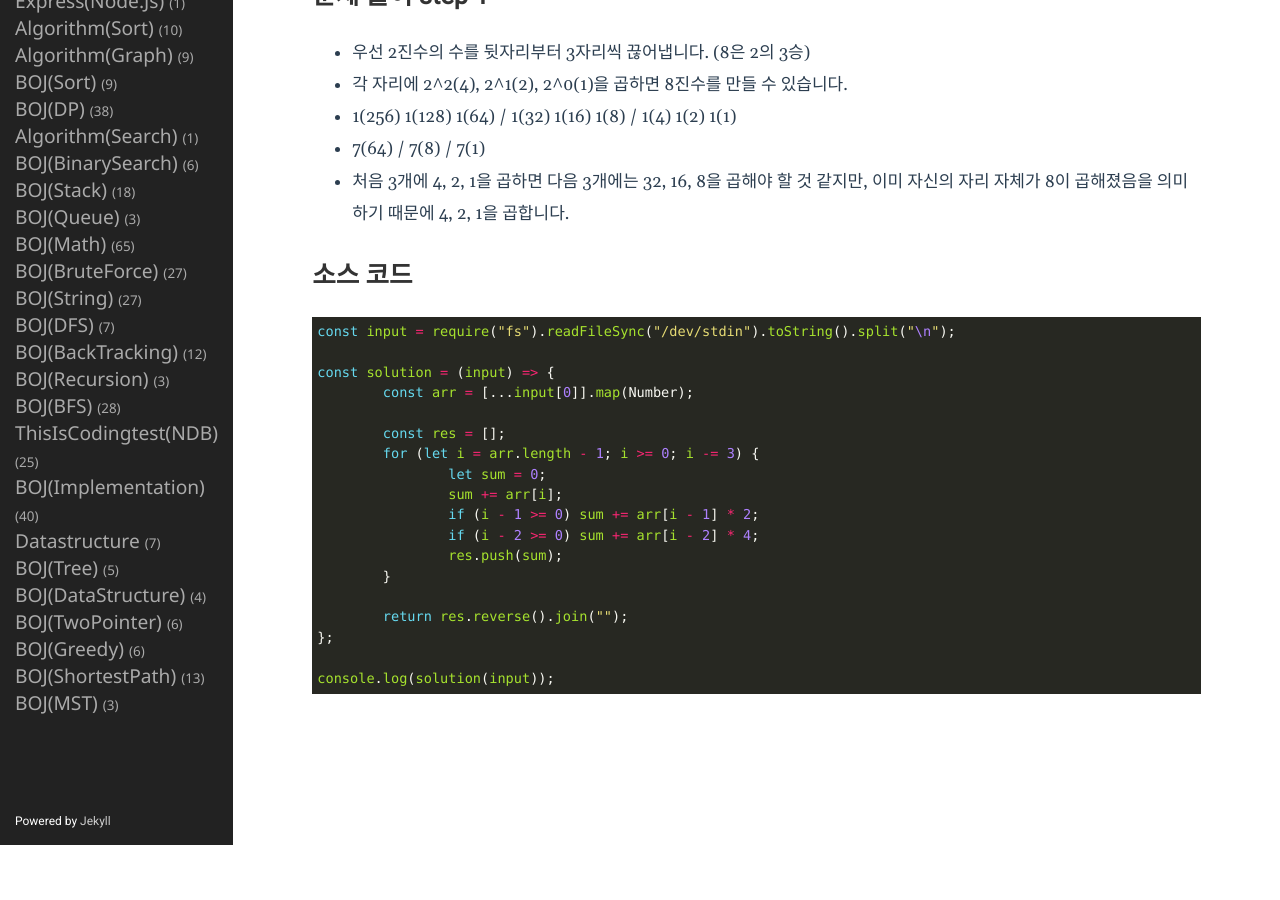
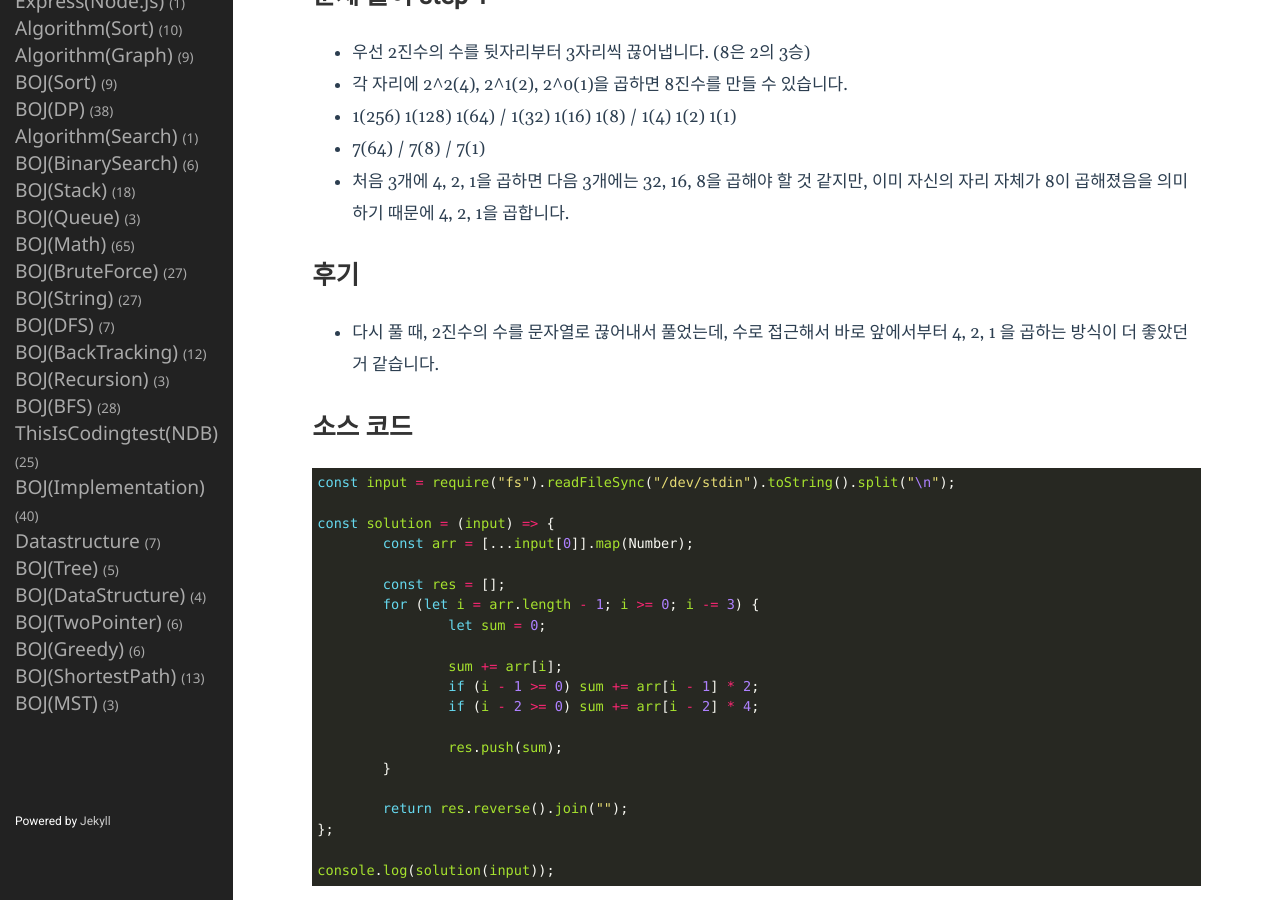
Before and after one commit to qkrrlgh519/qkrrlgh519.github.io, a Jekyll site: the page built from _posts/2021-02-17-BOJ-Math-1373.markdown, in a window 1280 px wide and 900 px high, scrolled down 508 px. Built offline with Jekyll 4.4.1, drawn with Linux system fonts in a browser that asks for light colours; before the commit the page ends 1353 px from its top, so only the background shows below that.

Commit message:
feat: 백준 1373번 2진수 8진수 다시 풀고 후기 추가

````diff
--- a/_posts/2021-02-17-BOJ-Math-1373.markdown
+++ b/_posts/2021-02-17-BOJ-Math-1373.markdown
@@ -23,9 +23,13 @@ categories: BOJ(Math)
 - 7(64) / 7(8) / 7(1)
 - 처음 3개에 4, 2, 1을 곱하면 다음 3개에는 32, 16, 8을 곱해야 할 것 같지만, 이미 자신의 자리 자체가 8이 곱해졌음을 의미하기 때문에 4, 2, 1을 곱합니다.
 
+## 후기
+
+- 다시 풀 때, 2진수의 수를 문자열로 끊어내서 풀었는데, 수로 접근해서 바로 앞에서부터 4, 2, 1 을 곱하는 방식이 더 좋았던 거 같습니다.
+
 ## 소스 코드
 
-```jsx
+```javascript
 const input = require("fs").readFileSync("/dev/stdin").toString().split("\n");
 
 const solution = (input) => {
@@ -34,9 +38,11 @@ const solution = (input) => {
 	const res = [];
 	for (let i = arr.length - 1; i >= 0; i -= 3) {
 		let sum = 0;
+
 		sum += arr[i];
 		if (i - 1 >= 0) sum += arr[i - 1] * 2;
 		if (i - 2 >= 0) sum += arr[i - 2] * 4;
+
 		res.push(sum);
 	}
 
````
